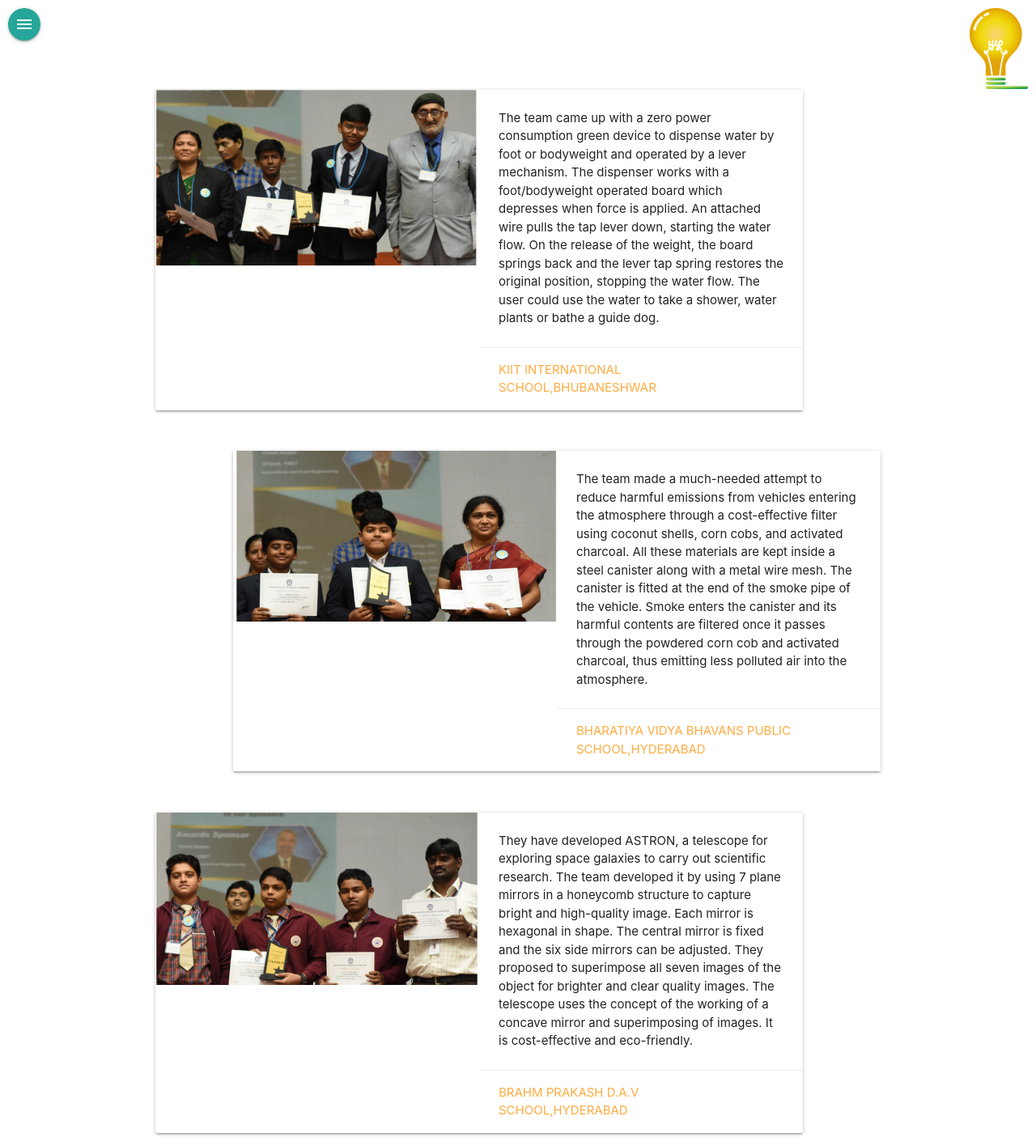
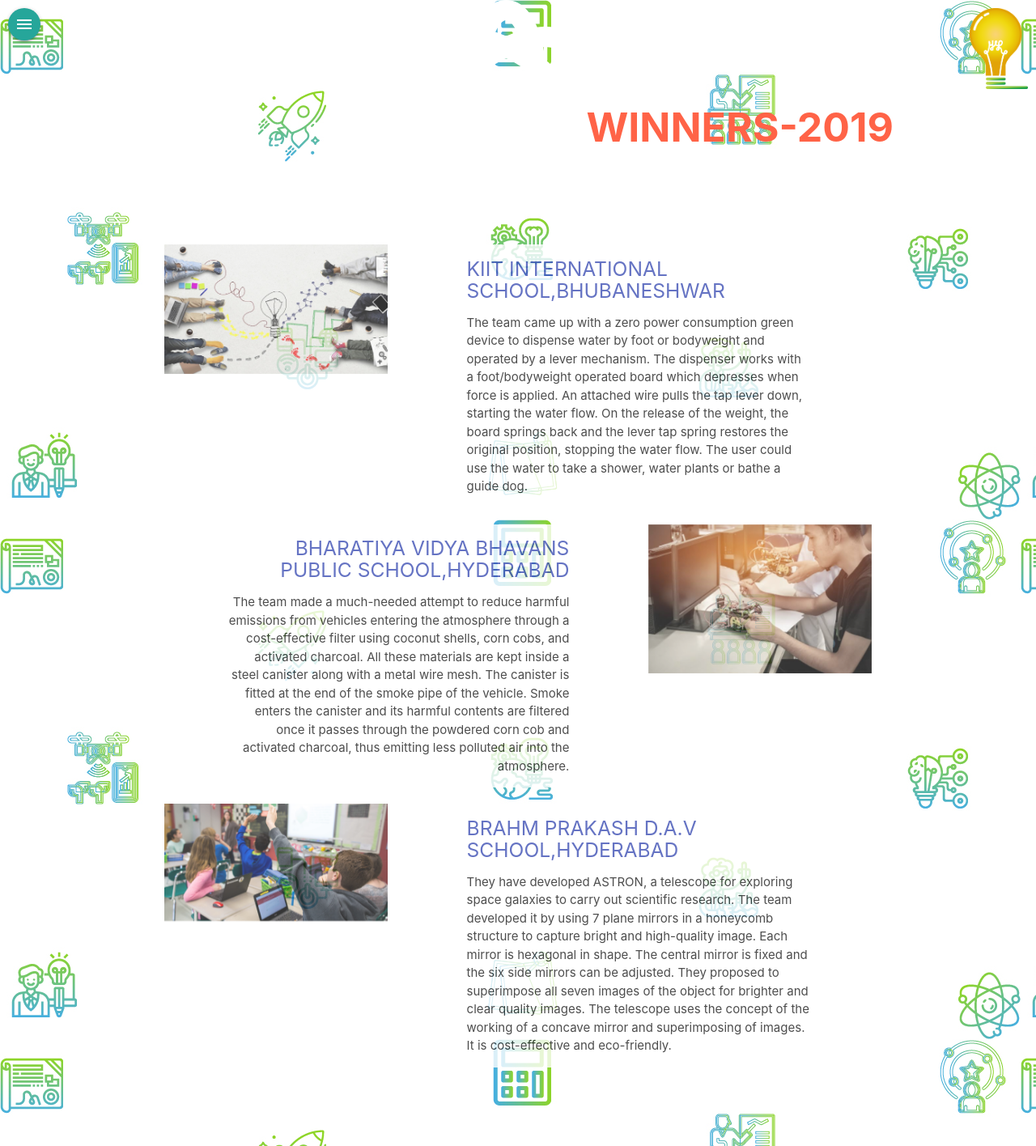
Before and after one commit to aglesemsepadhunga/yip2020betawebsite, a Django app: page /winners/ in a window 1280 px wide; the page is wider, and only the part inside the window is pictured. Shown: that part at 81% size. Run offline with Django 3.2, Linux system fonts and the light colour scheme; some libraries are stand-ins or nearby versions.

Commit message:
4th commit

```diff
--- a/yip-project/yip/templates/yip/winners.html
+++ b/yip-project/yip/templates/yip/winners.html
@@ -7,13 +7,15 @@ Try to write all the code as neat and descriptive as possible with proper indent
 Don't try to edit/change any other file in the repo, except the once alloted to you. Otherwise you get errors using GITHUB -->
 <!-- ==========Write all your code below this point============ -->
 
+
+
 <!-- font awesome -->
 <link rel="stylesheet" href="https://use.fontawesome.com/releases/v5.0.13/css/all.css" integrity="sha384-DNOHZ68U8hZfKXOrtjWvjxusGo9WQnrNx2sqG0tfsghAvtVlRW3tvkXWZh58N9jp" crossorigin="anonymous">
 <!--Import Google Icon Font-->
 <link href="https://fonts.googleapis.com/icon?family=Material+Icons" rel="stylesheet">
 <!-- Compiled and minified CSS -->
 <link rel="stylesheet" href="https://cdnjs.cloudflare.com/ajax/libs/materialize/1.0.0-beta/css/materialize.min.css">
-<title>Winners 2019</title>
+<title>WHY-YIP?</title>
 <style>
   .html,body{
       width:100%;
@@ -22,207 +24,251 @@ Don't try to edit/change any other file in the repo, except the once alloted to
       padding:0px;
       overflow-x:hidden;
   }
-.tat{
-  position: relative;
-  top:0%;
-  height:400px;
-  width:100%;
-  background-image: url("https://img.xda-cdn.com/HrnZ2Vsef7PQnxlFL08fmN0Er28=/http%3A%2F%2Fimages.tapatalk-cdn.com%2F15%2F12%2F26%2Fd684412011982fcd055f251d6b91c08e.jpg");
-
-}
 .txt{
    position: relative;
    float:right;
-   top:0%;
+   top:30%;
    color:yellow;
    font-size: 50px;
    animation-name: moveinleft;
    animation-duration: 1.5s;
    font-weight: bold;
-}.card-image:hover{
- z-index:200;
-}
-.iitkgp{
+}.iitkgp{
    position:relative;
    left:74%;
-   top:20%;
+   top:70%;
    color:yellow;
    font-size: 50px;
    animation-name: moveinleft;
    animation-duration: 1.5s;
    font-weight: bold;
 }
-.card{
- width:800px;
+.campus{
+  font-size: 40px;
+  color:tomato;
+ padding-top:40px;
+ padding-bottom: 40px;
  position: relative;
+ left:35%;
+}
+
+.tat{
+  position: relative;
+  top:0%;
+  height:400px;
+
+  background-image: url("https://img.xda-cdn.com/HrnZ2Vsef7PQnxlFL08fmN0Er28=/http%3A%2F%2Fimages.tapatalk-cdn.com%2F15%2F12%2F26%2Fd684412011982fcd055f251d6b91c08e.jpg");
+  z-index:-1;
+}
+.col:hover{
+  transform: scale(1.0);
+  z-index:1000;
+}
+.yy{
+   position: relative;
+   top:5%;
+   left:42%;
+   color:tomato;
+   font-size:50px;
+   border-bottom: 20px;
+  border-color: tomato;
+  font-weight: bold;
+}
+@keyframes moveinleft{
+  0%{
+    opacity:0;
+    transform: translateX(-100px);
+  }
+  80%{
+  transform: translateX(30px);
+  }
+  100%{
+      opacity:1;
+      transform: translateX(0);
 
   }
-.card-title{
- color:orange;
 }
-.rig{
- float:right;
+.section{
+   padding-top:8vw;
+   padding-bottom:6vw;
 }
-.container{
-
+@media screen and (max-width:670px){
+   .txt{
+      color:yellow ;
+      font-size: 20px;
    }
-
-.win{
-position:relative;
-left:40%;
-color:orange;
-font-size:50px;
-
-top:50%;
+   .iitkgp{
+       color:yellow;
+       font-size:20px;
+       position:absolute;
+       top:60%;
+       left:67%;
    }
-.dow{
-
- float:left;
-}
-@media screen and (max-width: 670px) {
    .tat{
   position: relative;
   top:0%;
   height:300px;
   width:100%;
   background-image: url("https://img.xda-cdn.com/HrnZ2Vsef7PQnxlFL08fmN0Er28=/http%3A%2F%2Fimages.tapatalk-cdn.com%2F15%2F12%2F26%2Fd684412011982fcd055f251d6b91c08e.jpg");
-  z-index:-1;
-}.card-image{
- width:300px;
+  z-index:1000;
+}
+   .yy{
+       position:relative;
+       font-size:30px;
+       color:tomato;
+       top:2%;
+       left:40%;
+       z-index: 1000000;
 
    }
-.card-content{
- font-size:9px;
+   .col:hover{
+  transform: scale(1.1);
+  z-index:1000;
 }
-.card{
- width:500px;
- height:300px;
-
-
+.campus{
+   font-size: large;
 }
-.rig{
- float:none;
-}
-.txt{
- float:right;
- font-size: 20px;
-
-}
-.iitkgp{
-font-size: 18px;
-float:right;
-position:absolute;
-top:20%;
-left:70%;
-
-
-}
-.win{
- font-size: 30px;
- position: absolute;
- top:80%;
- left:40%;
+.card-image{
+   size: medium;
 }
 }
 
 </style>
-<!--  <div class="tat responsive-img">
+
+
+
+  <!--   <div class="tat responsive-img">
          <div class="txt">
              YOUNG INNOVATORS PROGRAMME
          </div>
-    <div class="iitkgp responsive">
+         <div class="iitkgp">
              IIT KHARAGPUR
          </div>
-    <div class="win">
-          Winners-2019
+
+     </div>-->
+
+
 
 
 </div>
-  </div>-->
-
-
-      <div class="win">
-            Winners-2019
-
-
+  <div style="background-image: url('/static/Asset 2-100.jpg');"> <!--Srijanakursnviretb-->
+<div class="yy">
+  <i class="fas fa-atom fa-4x text-primary mb-4"></i>
+    WINNERS-2019
 </div>
-  <div class="container">
-  <div class="col s12 m7">
-    <h2 class="header"></h2>
-    <div class="card horizontal">
-      <div class="card-image">
-        <img src="/static/w1.jpg">
+<!-- photo / grid -->
+<section class="container section" id="photo's">
+<div class="row" style="background-color: white; opacity: 0.8">
+<div class="col s12 l4">
+    <img src="/static/prom.jpg" class="responsive-img materialboxed">
 </div>
-
-      <div class="card-stacked">
-        <div class="card-content">
+ <div class="col s12 l6  offset-l1">
+  <h5 class="indigo-text text-dargen-4">KIIT INTERNATIONAL SCHOOL,BHUBANESHWAR</h5>
   <p>The team came up with a zero power consumption green device to dispense
     water by foot or bodyweight and operated by a lever mechanism. The dispenser
     works with a foot/bodyweight operated board which depresses when force is
     applied. An attached wire pulls the tap lever down, starting the water flow. On the
     release of the weight, the board springs back and the lever tap spring restores
     the original position, stopping the water flow. The user could use the water to
-            take a shower, water plants or bathe a guide dog.</p>
-        </div>
-        <div class="card-action">
-          <a href="#">KIIT INTERNATIONAL SCHOOL,BHUBANESHWAR</a>
+    take a shower, water plants or bathe a guide dog.
+  </p>
  </div>
 </div>
+<div class="row" style="background-color: white; opacity: 0.8">
+  <div class="col s12 l4 push-l7 offset-l1">
+      <img src="/static/prom1.JPG" class="responsive-img materialboxed">
   </div>
-  </div>
-  <div class="rig">
-  <div class="col s12 m7">
-    <h2 class="header"></h2>
-    <div class="card horizontal">
-      <div class="card-image">
-        <img src="/static/w2.jpg">
-      </div>
-      <div class="card-stacked">
-        <div class="card-content">
-          <p>The team made a much-needed attempt to reduce harmful emissions from
+   <div class="col s12 l6 pull-l4 right-align">
+    <h5 class="indigo-text text-dargen-4">BHARATIYA VIDYA BHAVANS PUBLIC SCHOOL,HYDERABAD</h5>
+    <p>   The team made a much-needed attempt to reduce harmful emissions from
       vehicles entering the atmosphere through a cost-effective filter using coconut
       shells, corn cobs, and activated charcoal. All these materials are kept inside a
       steel canister along with a metal wire mesh. The canister is fitted at the end of the
       smoke pipe of the vehicle. Smoke enters the canister and its harmful contents
       are filtered once it passes through the powdered corn cob and activated
       charcoal, thus emitting less polluted air into the atmosphere.
-          </p>
-        </div>
-        <div class="card-action">
-          <a href="#">BHARATIYA VIDYA BHAVANS PUBLIC SCHOOL,HYDERABAD</a>
+
    </div>
   </div>
+  <div class="row" style="background-color: white; opacity: 0.8">
+      <div class="col s12 l4">
+          <img src="/static/prom22.jpg" class="responsive-img materialboxed">
       </div>
-  </div>
- </div>
- <div class="dow">
-  <div class="col s12 m7">
-    <h2 class="header"></h2>
-    <div class="card horizontal">
-      <div class="card-image">
-        <img src="/static/w3.jpg">
-      </div>
-      <div class="card-stacked">
-        <div class="card-content">
-          <p>They have developed ASTRON, a telescope for exploring space galaxies to
+       <div class="col s12 l6 offset-l1">
+        <h5 class="indigo-text text-dargen-4">BRAHM PRAKASH D.A.V SCHOOL,HYDERABAD</h5>
+        <p> They have developed ASTRON, a telescope for exploring space galaxies to
           carry out scientific research. The team developed it by using 7 plane mirrors in
           a honeycomb structure to capture bright and high-quality image. Each mirror
           is hexagonal in shape. The central mirror is fixed and the six side mirrors can
           be adjusted. They proposed to superimpose all seven images of the object for
           brighter and clear quality images. The telescope uses the concept of the working
           of a concave mirror and superimposing of images. It is cost-effective and
-            eco-friendly.</p>
-        </div>
-        <div class="card-action">
-          <a href="#">BRAHM PRAKASH D.A.V SCHOOL,HYDERABAD</a>
+          eco-friendly.
+        </p>
        </div>
   </div>
+
+
+</section>
+</div>
+<!--Parallax-->
+<!--
+<div class="parallax-container">
+ <div class="parallax">
+     <img src="/static/imm.jpg"alt="" class="responsive-img">
+ </div>
+
+</div>
+<div class="campus">
+    VISITING IIT KHARAGPUR
+</div>
+<div class="container">
+
+  <div class="row">
+      <div class="col s12 l6">
+          <div class="card">
+          <div class="card-image">
+            <img src="/static/vg2.jpeg" alt="">
+          </div>
+              <div class="card content">
+                  <sapn class="card-title">
+                      Visiting Campus
+                  </sapn>
+                  Students qualified for round 3-4 will get
+                  an amazing chance to visit our 2200 acre campus.
+              </div>
+          </div>
+      </div>
+
+
+      <div class="col s12 l6">
+          <div class="card">
+          <div class="card-image">
+            <img src="/static/lig.jpeg" alt="">
+          </div>
+              <div class="card content">
+                  <sapn class="card-title">
+                      Visiting Campus
+                  </sapn>
+
               </div>
           </div>
       </div>
   </div>
 
 
+</div>
+-->
+<!-- Compiled and minified JavaScript -->
+<script src="https://code.jquery.com/jquery-3.3.1.min.js"></script>
+<script src="https://cdnjs.cloudflare.com/ajax/libs/materialize/1.0.0-beta/js/materialize.min.js"></script>
+<script>
+  $(document).ready(function(){
+  $('.parallax').parallax();
+  });
+</script>
+
+
 
 
 <!-- ==========Write all your code above this point============ -->
```
Also changed, not shown: yip-project/yip/templates/yip/why_yip.html (+4 -4 lines), yip-project/static/Asset 1-100 (1).jpg (added), yip-project/static/Asset 2-100.jpg (added), yip-project/yip/static/Asset 1-100 (1).jpg (added), yip-project/yip/static/Asset 2-100.jpg (added). Lines whose indentation alone changed are shown as unchanged.
